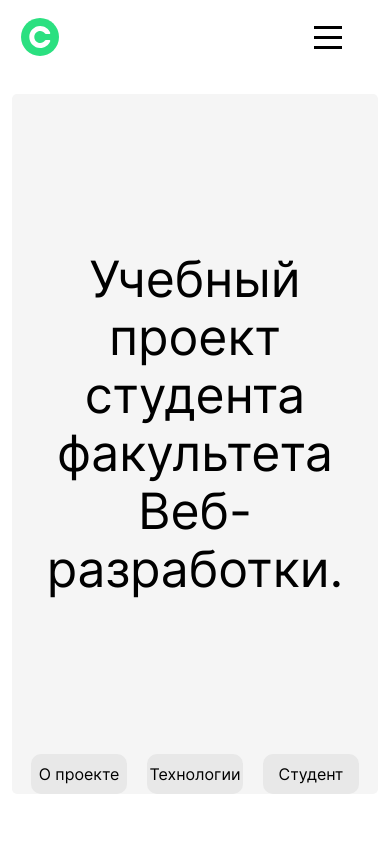
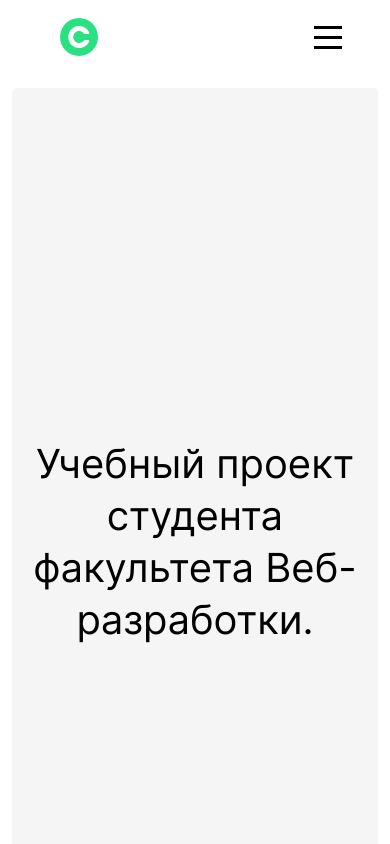
Before and after one commit to interind/movies-explorer-frontend, a React (Create React App) app: page / in a window 390 px wide. Shown: the top 844 px of the page. Built offline with nearby package versions, Linux system fonts and the light colour scheme.

Commit message:
Promo 90%

```diff
--- a/src/components/App/App.css
+++ b/src/components/App/App.css
@@ -6,6 +6,5 @@
   background-color: inherit;
   margin: 0 auto;
   min-width: 319px;
-  width: 100%;
   max-width: 1280px;
 }
--- a/src/components/Header/Header.css
+++ b/src/components/Header/Header.css
@@ -1,10 +1,12 @@
 .Header {
   display: flex;
+  position: relative;
   align-items: center;
   min-height: 74px;
-  max-width: 1140px;
-  min-width: 89%;
-  margin: 0 auto 20px auto;
+  max-width: 1280px;
+  padding: 0 60px;
+  align-self: stretch;
+  margin-bottom: 20px;
 }
 
 .Header__button-menu[type='checkbox'] {
@@ -48,5 +50,9 @@
     background-image: url('../../images/navbar/Group.svg');
     border: none;
   }
-
 }
+@media screen and (max-width: 500px) {
+  .Header {
+    margin-bottom: 14px;
+  }
+}
--- a/src/components/Main/Main.css
+++ b/src/components/Main/Main.css
@@ -2,6 +2,5 @@
   display: flex;
   flex-flow: column nowrap;
   align-items: center;
-  max-width: 1280px;
-  min-width: 320px;
+  align-self: stretch;
 }
--- a/src/components/NavTab/NavTab.css
+++ b/src/components/NavTab/NavTab.css
@@ -1,3 +1,4 @@
+/* стили списка */
 .NavTab {
   display: flex;
   justify-content: center;
@@ -15,19 +16,19 @@
 .NavTab_place_header {
   min-width: 200px;
 }
+
+.NavTab_place_promo {
+  margin-bottom: 30px;
+}
+.NavTab_place_aboutMe {
+
+}
 .NavTab_place_popup {
   flex-direction: column;
 }
 .NavTab_place_techs {
   flex-wrap: wrap;
   margin-bottom: 100px;
-}
-
-.NavTab_place_aboutMe {
-
-}
-.NavTab_place_promo {
-
 }
 .NavTab_place_footer {
 
@@ -39,6 +40,8 @@
   padding: 0;
 }
 
+/* стили для элементов списка */
+
 .NavTab__item {
   display: flex;
   font-family: 'Inter', Arial, Helvetica, sans-serif;
@@ -48,8 +51,25 @@
 .NavTab__item_place_header {
   margin-right: 10px;
   min-width: 76px;
+  font-size: 12px;
+  font-weight: 500;
+  line-height: 1.33;
   align-items: center;
   justify-content: center;
+}
+.NavTab__item_place_promo {
+  margin-right: 10px;
+  width: 96px;
+  height: 36px;
+  font-size: 12px;
+  line-height: 1.33;
+  border-radius: 10px;
+  align-items: center;
+  justify-content: center;
+  background-color: #E8E8E8;
+}
+.NavTab__item_place_aboutMe {
+  margin-right: 10px;
 }
 .NavTab__item_place_techs {
   margin-right: 10px;
@@ -61,20 +81,9 @@
   align-items: center;
   justify-content: center;
 }
-.NavTab__item_place_aboutMe {
-  margin-right: 10px;
-}
 .NavTab__item_place_footer {
   justify-content: center;
   align-items: center;
-}
-.NavTab__item_place_promo {
-  margin-right: 10px;
-  min-width: 96px;
-  border-radius: 10px;
-  align-items: center;
-  justify-content: center;
-  background-color: #E8E8E8;
 }
 .NavTab__item_place_promo:hover, .NavTab__item_place_techs:hover  {
   background-color: #FF6838;
@@ -158,6 +167,12 @@
   }
 }
 @media screen and (max-width: 560px) {
+  .NavTab__item_place_promo {
+    width: 82px;
+    height: 26px;
+    font-size: 10px;
+    line-height: 1.6;
+  }
   .NavTab_place_techs {
     margin-bottom: 70px;
   }
--- a/src/components/Promo/Promo.css
+++ b/src/components/Promo/Promo.css
@@ -1,7 +1,7 @@
 .Promo {
   display: flex;
   flex-direction: column;
-  justify-content: center;
+  justify-content: flex-end;
   align-items: center;
   max-width: 1200px;
   min-height: 493px;
@@ -9,11 +9,6 @@
   flex-grow: 1;
   background-color: #F5F5F5;
   border-radius: 5px;
-}
-@media screen and (max-width: 881px) {
-  .Promo {
-    min-height: 700px;
-  }
 }
 
 .Promo__title {
@@ -25,5 +20,30 @@
   line-height: 1.16;
   max-width: 730px;
   text-align: center;
-  margin: auto;
+  margin: 160px auto 151px auto;
 }
+
+@media screen and (max-width: 880px) {
+  .Promo {
+    min-width: 728px;
+  }
+  .Promo__title {
+    max-width: 680px;
+    font-size: 40px;
+    line-height: 1.3;
+    margin: 350px auto 314px auto;
+  }
+}
+@media screen and (max-width: 740px) {
+  .Promo {
+    min-width: 80%;
+  }
+}
+@media screen and (max-width: 560px) {
+  .Promo {
+    min-height: 700px;
+    min-width: 292px;
+  }
+  .Promo__title {
+  }
+}
```
